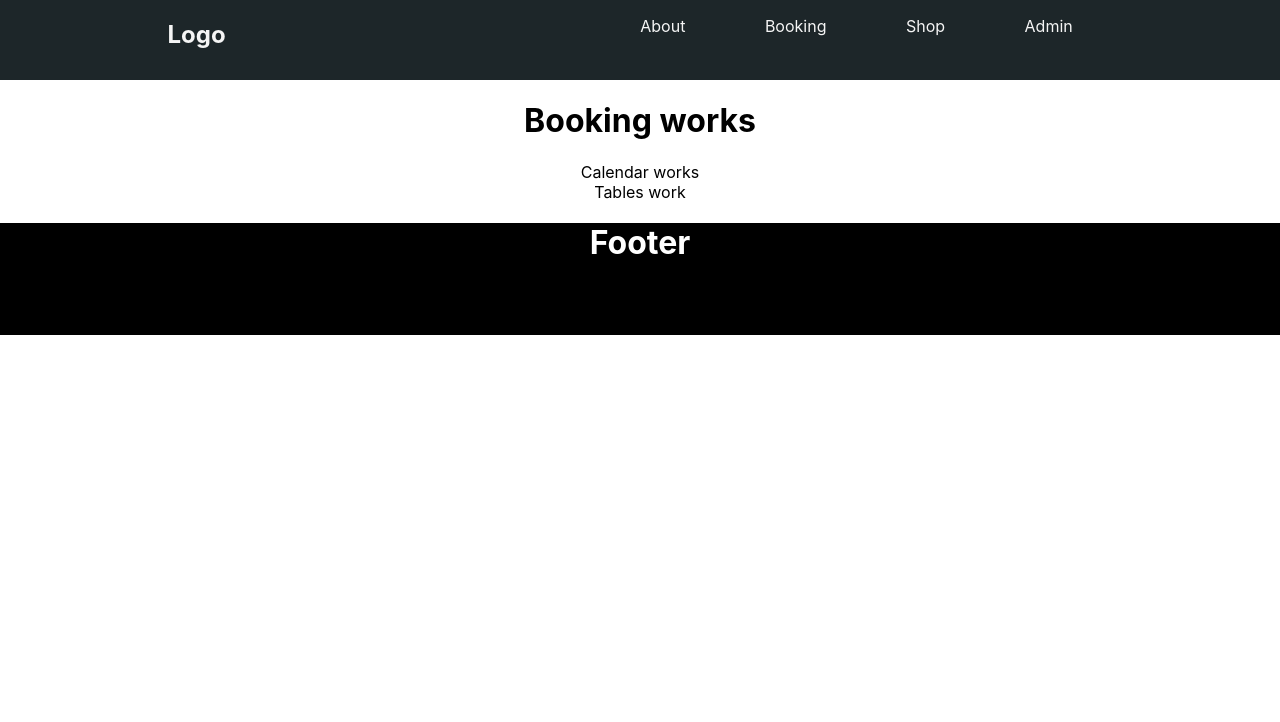
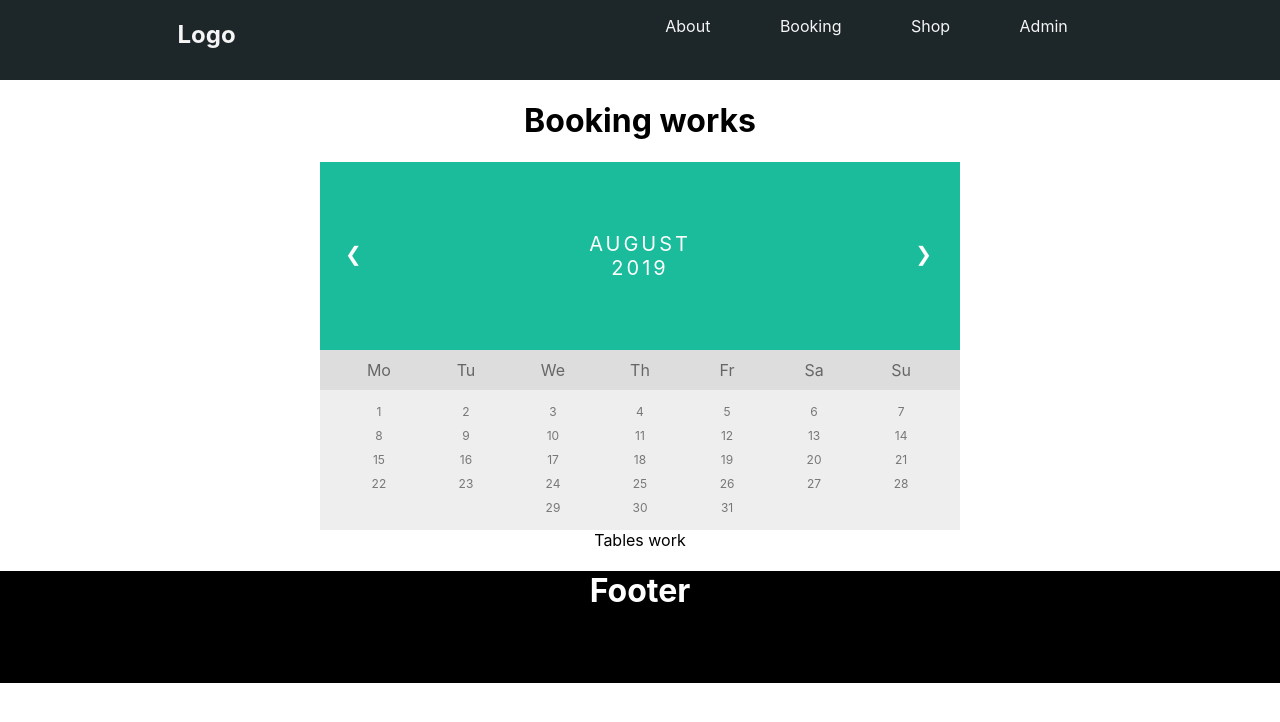
Before and after one commit to janannas/restaurangen-fe, a React (Create React App) app: page /booking in a window 1280 px wide. Shown: the top 722 px of the page. Built offline with nearby package versions, Linux system fonts and the light colour scheme.

Commit message:
Add props and states that connects Booking, Calendar and AvailableTables components

```diff
--- a/src/components/AvailableTables/AvailableTables.tsx
+++ b/src/components/AvailableTables/AvailableTables.tsx
@@ -1,6 +1,10 @@
 import * as React from "react";
 
-class AvailableTables extends React.Component<{}, {}> {
+export interface IAvailableTablesProp {
+	Date: string;
+}
+
+class AvailableTables extends React.Component<IAvailableTablesProp, {}> {
 	constructor(props: any) {
 		super(props);
 	}
@@ -8,7 +12,10 @@ class AvailableTables extends React.Component<{}, {}> {
 	public render() {
 
 		return (
-			<div>Tables work</div>
+			<div>Tables work
+				<p>{this.props.Date}</p>
+			</div>
+
 		);
 	}
 }
--- a/src/components/Booking/Booking.tsx
+++ b/src/components/Booking/Booking.tsx
@@ -6,20 +6,25 @@ export interface IBookingProps {
 }
 
 export interface IBookingState {
+	Date: string;
 }
 
 class Booking extends React.Component<IBookingProps, IBookingState> {
 	constructor(props: IBookingProps) {
 		super(props);
+		this.state = { Date: "" };
+	}
+
+	changeDate = (date: string) => {
+		this.setState({ Date: date });
 	}
 
 	render() {
-		// const {} = this.state;
     return (
       <div className="Booking">
           <h1>Booking works</h1>
-					<Calendar />
-					<AvailableTables />
+					<Calendar handleDateClick={this.changeDate}/>
+					<AvailableTables Date={this.state.Date}/>
       </div>
     );
 	}
--- /dev/null
+++ b/src/components/Calendar/Calendar.css
@@ -0,0 +1,71 @@
+* {
+	box-sizing: border-box;
+}
+
+ul {
+	list-style-type: none;
+}
+
+.calendar {
+	margin: 0 auto;
+	max-width: 40rem;
+}
+
+.month {
+  padding: 70px 25px;
+  width: 100%;
+  background: #1abc9c;
+  text-align: center;
+}
+
+.month ul {
+  margin: 0;
+  padding: 0;
+}
+
+.month ul li {
+  color: white;
+  font-size: 20px;
+  text-transform: uppercase;
+  letter-spacing: 3px;
+}
+
+.month .prev {
+  float: left;
+  padding-top: 10px;
+}
+
+.month .next {
+  float: right;
+  padding-top: 10px;
+}
+
+.weekdays {
+  margin: 0;
+  padding: 10px 0;
+  background-color: #ddd;
+}
+
+.weekdays li {
+  display: inline-block;
+  width: 13.6%;
+  color: #666;
+  text-align: center;
+}
+
+.days {
+  padding: 10px 0;
+  background: #eee;
+  margin: 0;
+}
+
+.days li {
+	cursor: default;
+  list-style-type: none;
+  display: inline-block;
+  width: 13.6%;
+  text-align: center;
+  margin-bottom: 5px;
+  font-size:12px;
+  color: #777;
+}
--- a/src/components/Calendar/Calendar.tsx
+++ b/src/components/Calendar/Calendar.tsx
@@ -1,14 +1,97 @@
 import * as React from "react";
+import './Calendar.css';
+import * as moment from 'moment';
 
-class Calendar extends React.Component<{}, {}> {
+export interface ICalendarProp {
+	handleDateClick(date:string):any;
+}
+
+export interface ICalendarState {
+	date: string;
+}
+
+class Calendar extends React.Component<ICalendarProp, ICalendarState> {
 	constructor(props: any) {
 		super(props);
+
+	}
+
+	handleDateClick = (date: string) => {
+		this.props.handleDateClick(date);
 	}
 
 	public render() {
 
+		var moment = require('moment');
+		// var date = moment().format('YYYY MM DD, hh:mm');
+		var month = moment().format('MMMM');
+
+		var year = moment().format('YYYY');
+		var date = moment(month+''+year, 'MMMMYYYY').format('YYYY-MM');
+		console.log(date);
+		const weekStart = moment().startOf('week'+1).format('dd');
+		const monthStart = moment().startOf('month').format('dd');
+		var lengthOfMonth = moment(month, 'MMMM YYYY').daysInMonth();
+		var weekStartNum: number;
+		var monthStartNum: number;
+
+
+		// if(){
+
+		// }else if(){
+
+		// }
+		console.log(weekStart);
+		console.log(moment(month, 'MMMM YYYY').daysInMonth());
+		console.log(moment(weekStart, "dd").fromNow());
+		console.log(moment().format('dddd')  === 'Monday');
+
+
+		console.log(moment("Mo", "dd").fromNow());
+		console.log(moment().day());
+
+		const weekdays = [
+			'Mo',
+			'Tu',
+			'We',
+			'Th',
+			'Fr',
+			'Sa',
+			'Su'
+		];
+
+		const top = [];
+
+		for (let i = 0; i < weekdays.length; i++){
+			top.push(
+				<li key={'weekdays'+i}>{weekdays[i]}</li>
+			);
+		}
+
+		var dates = [];
+
+		for (let i = 1; i <= lengthOfMonth; i++){
+			dates.push(
+				<li key={'dates'+i} onClick={() => this.handleDateClick(date+'-'+i)}>{i}</li>
+			);
+		}
+
 		return (
-			<div>Calendar works</div>
+			<div className="calendar">
+
+				<div className="month">
+					<ul>
+						<li className="prev">&#10094;</li>
+						<li className="next">&#10095;</li>
+						<li>
+							{month}<br />
+							<span>{year}</span>
+						</li>
+					</ul>
+				</div>
+				<ul className="weekdays">{top}</ul>
+				<div className="days">{dates}</div>
+			</div>
 		);
 	}
 }
```
